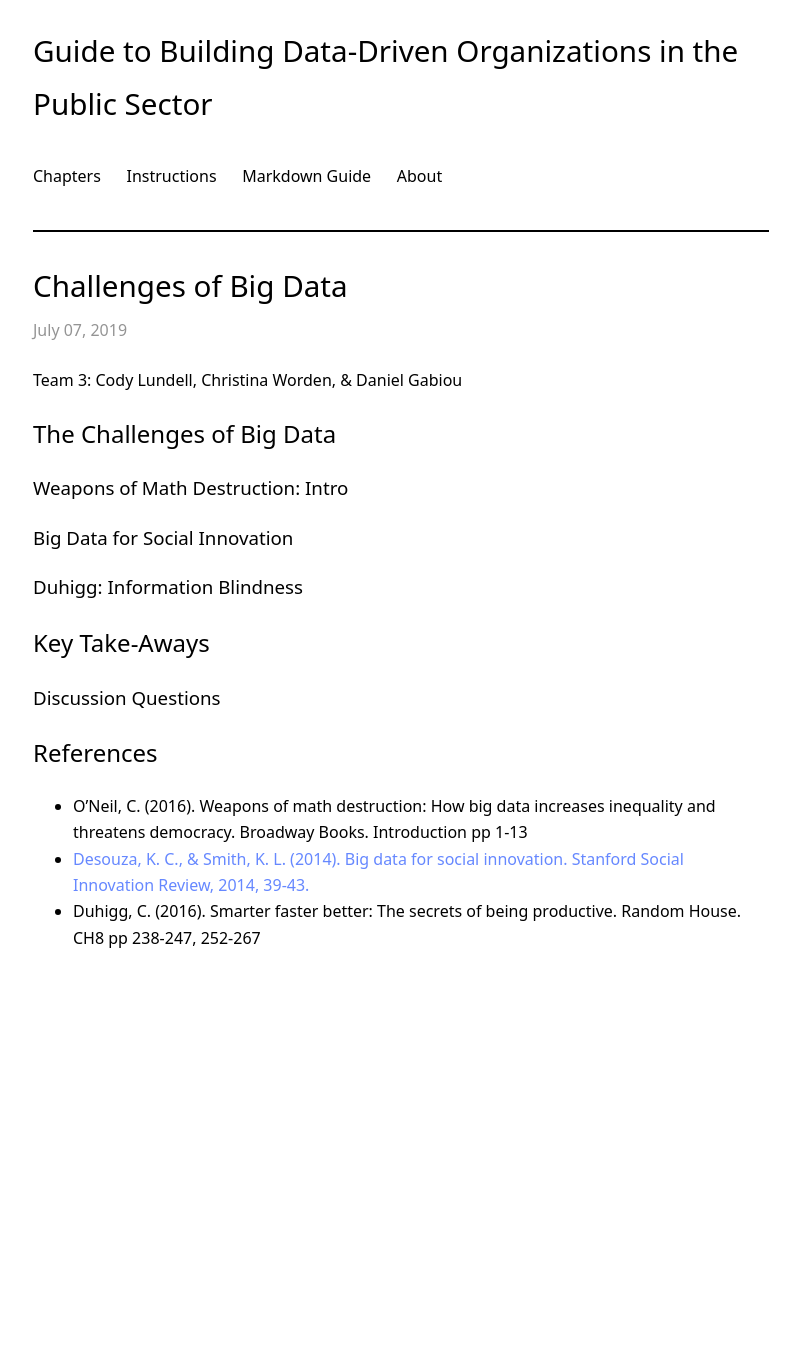
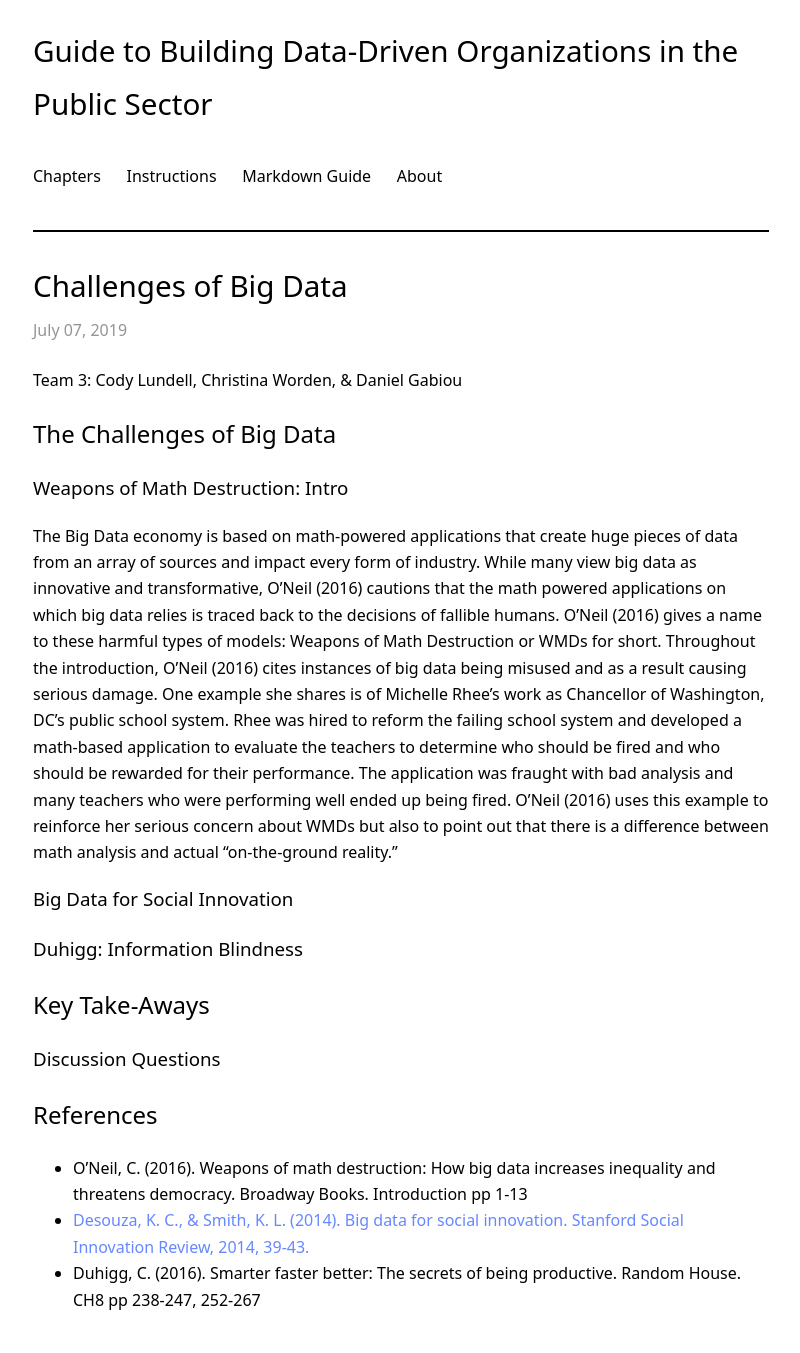
Before and after one commit to RandyWilkinsASU/ddm-textbook-summer-2019, a Jekyll site: the page built from _posts/2019-07-07-ch03-org-change.md, in a window 1280 px wide. Shown: the whole page, without its empty margins (239-1039 px from the left). Built offline with Jekyll 4.4.1, drawn with Linux system fonts in a browser that asks for light colours; our own code applies the rules of GitHub Pages for plain Markdown files; before the commit the page ends 991 px from its top, so only the background shows below that.

Commit message:
Update 2019-07-07-ch03-org-change.md

```diff
--- a/_posts/2019-07-07-ch03-org-change.md
+++ b/_posts/2019-07-07-ch03-org-change.md
@@ -7,6 +7,16 @@ Team 3: Cody Lundell, Christina Worden, & Daniel Gabiou
 ## The Challenges of Big Data
 
 ### Weapons of Math Destruction: Intro
+The Big Data economy is based on math-powered applications that create huge pieces of data from an array of sources and impact
+every form of industry. While many view big data as innovative and transformative, O’Neil (2016) cautions that the math
+powered applications on which big data relies is traced back to the decisions of fallible humans. O’Neil (2016) gives a name
+to these harmful types of models: Weapons of Math Destruction or WMDs for short. Throughout the introduction, O’Neil (2016)
+cites instances of big data being misused and as a result causing serious damage. One example she shares is of Michelle Rhee’s
+work as Chancellor of Washington, DC’s public school system. Rhee was hired to reform the failing school system and developed
+a math-based application to evaluate the teachers to determine who should be fired and who should be rewarded for their
+performance. The application was fraught with bad analysis and many teachers who were performing well ended up being fired.
+O’Neil (2016) uses this example to reinforce her serious concern about WMDs but also to point out that there is a difference
+between math analysis and actual “on-the-ground reality.”
 
 ### Big Data for Social Innovation
 
```
